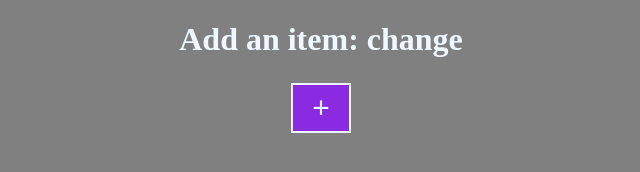
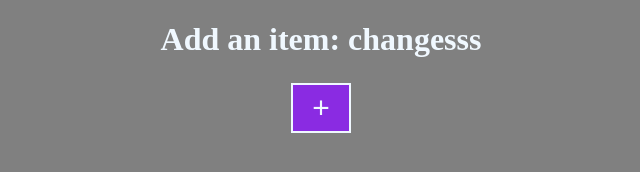
Before and after one commit to RyanHazlewood0/odin-todo, a plain HTML site: page index.html in a window 1280 px wide. Shown: the whole page, without its empty margins (319-959 px from the left). Drawn offline with Linux system fonts and the light colour scheme.

Commit message:
figuring out github

```diff
--- a/index.html
+++ b/index.html
@@ -8,7 +8,7 @@
 </head>
 <body>
 
-  <h1>Add an item: change</h1>
+  <h1>Add an item: changesss</h1>
 
     <div id="containerModal">
     <button id="openModal">+</button>
```
